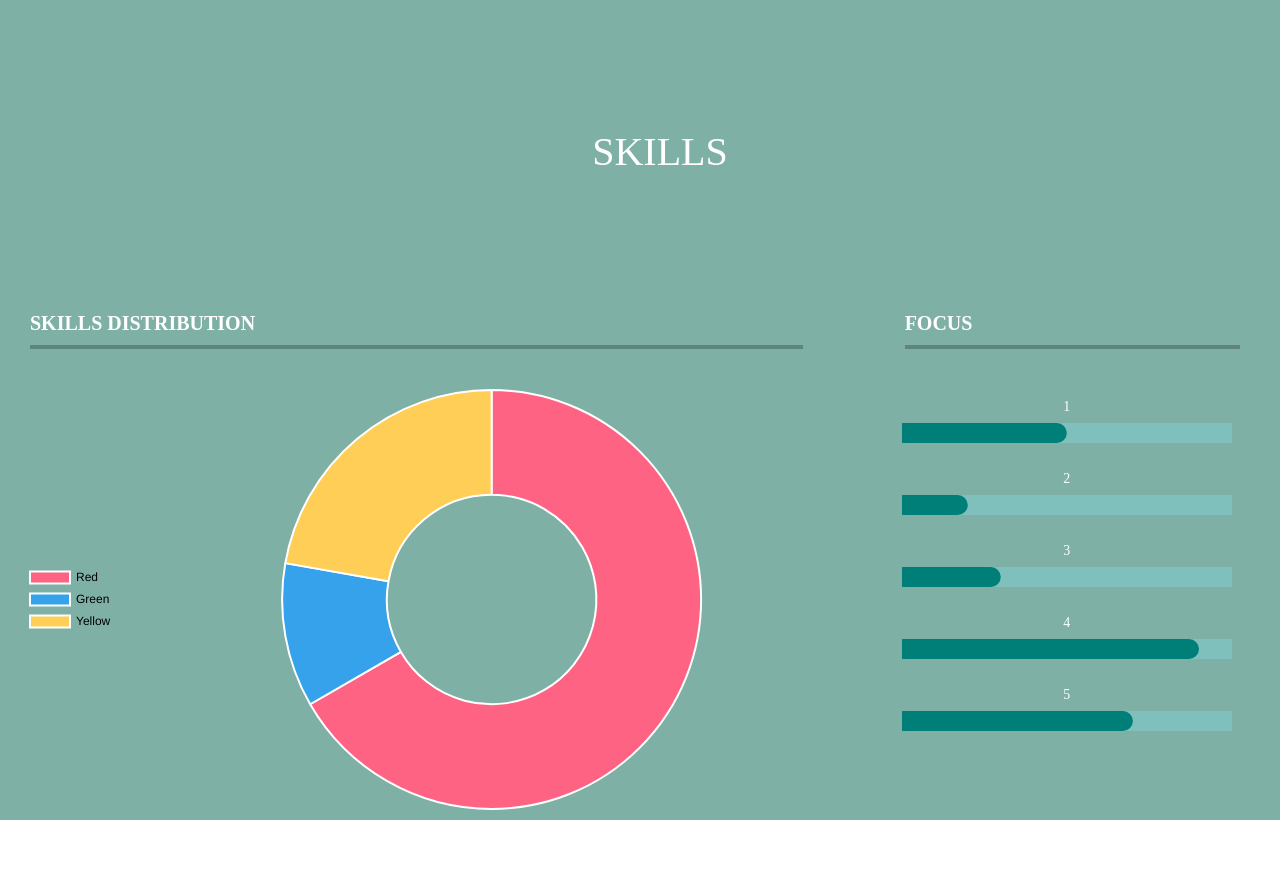
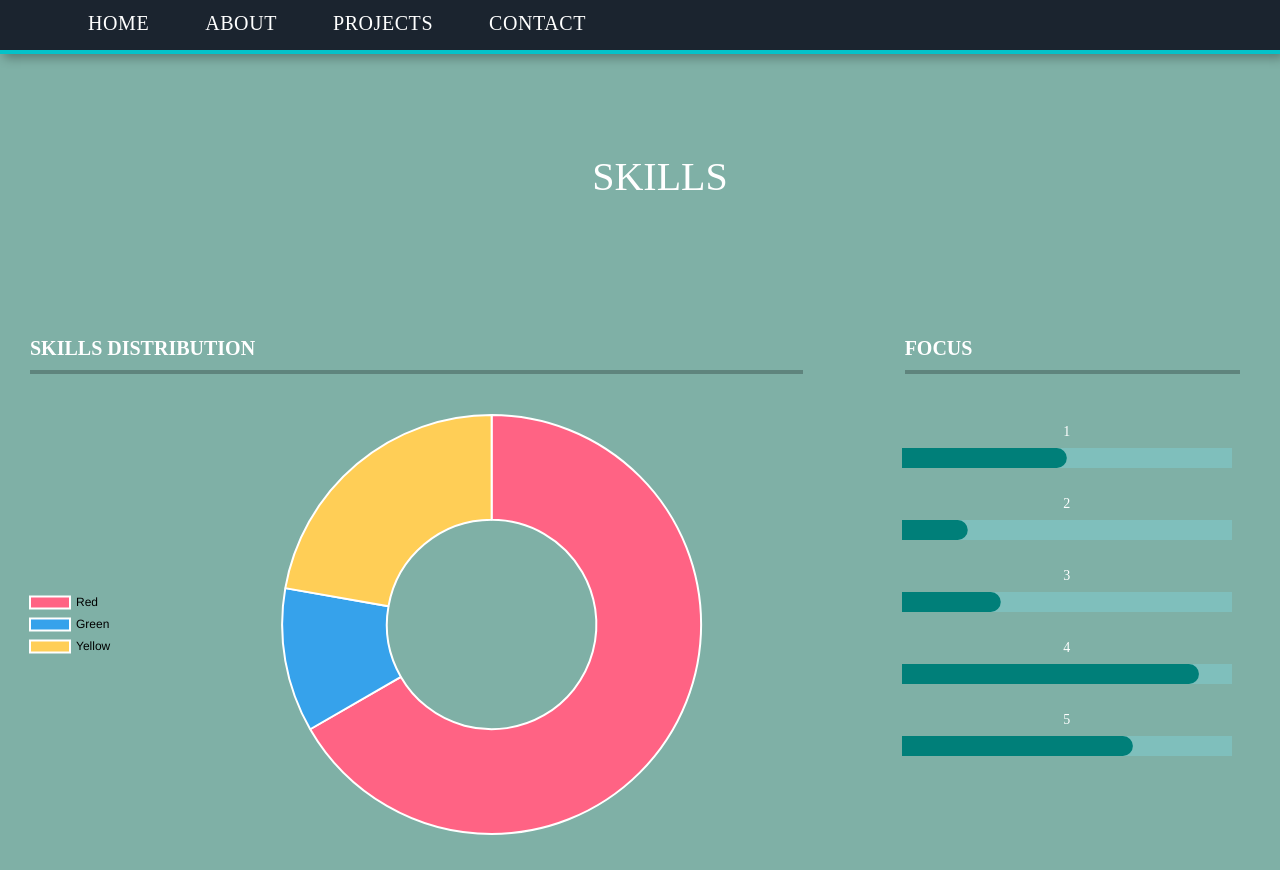
Before and after one commit to arunipatel06/portfolio, a React (Create React App) app in the folder my-portfolio/: page /skills in a window 1280 px wide. Before the commit the page ends 820 px from the top, so only its background shows below. Built offline with nearby package versions, Linux system fonts and the light colour scheme.

Commit message:
Add navbar

```diff
--- a/my-portfolio/src/Skills.js
+++ b/my-portfolio/src/Skills.js
@@ -3,6 +3,7 @@ import PieChart from './PieChart';
 import Progressbar from './Progressbar';
 import {Grid} from "@material-ui/core";
 import {makeStyles} from "@material-ui/core/styles";
+import NewNavbar from "./NewNavbar";
 
 const useStyles = makeStyles(theme => ({
 
@@ -20,7 +21,7 @@ const useStyles = makeStyles(theme => ({
         alignItems: "center",
         flexDirection: "column",
         color: 'white',
-        padding:'10px 20px',
+        padding:'35px 20px',
 
       },
 
@@ -32,7 +33,7 @@ const useStyles = makeStyles(theme => ({
          fontSize: '20px',
          padding: '20px 0px 10px 0px',
          margin: '0px 60px 40px 10px',
-         fontStyle: 'bold'
+         fontWeight:'bold',
       },
 }));
 
@@ -42,8 +43,9 @@ const Skills = props =>{
 
     return (
       <div >
+        <div><NewNavbar /></div>
         <section className={classes.skills}>
-            <div className={classes.skills}>Skills</div>
+          <div className={classes.skills}>Skills</div>
           <Grid container spacing={4}>
             <Grid item xs={8}>
               <h4 className={classes.charts}>Skills Distribution</h4>
```
